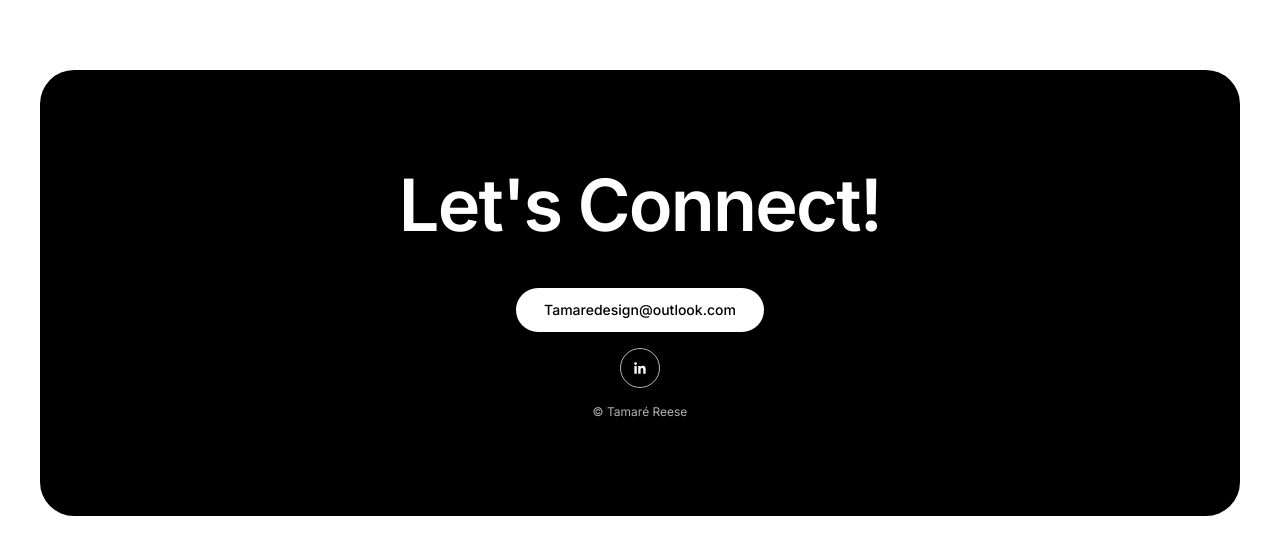
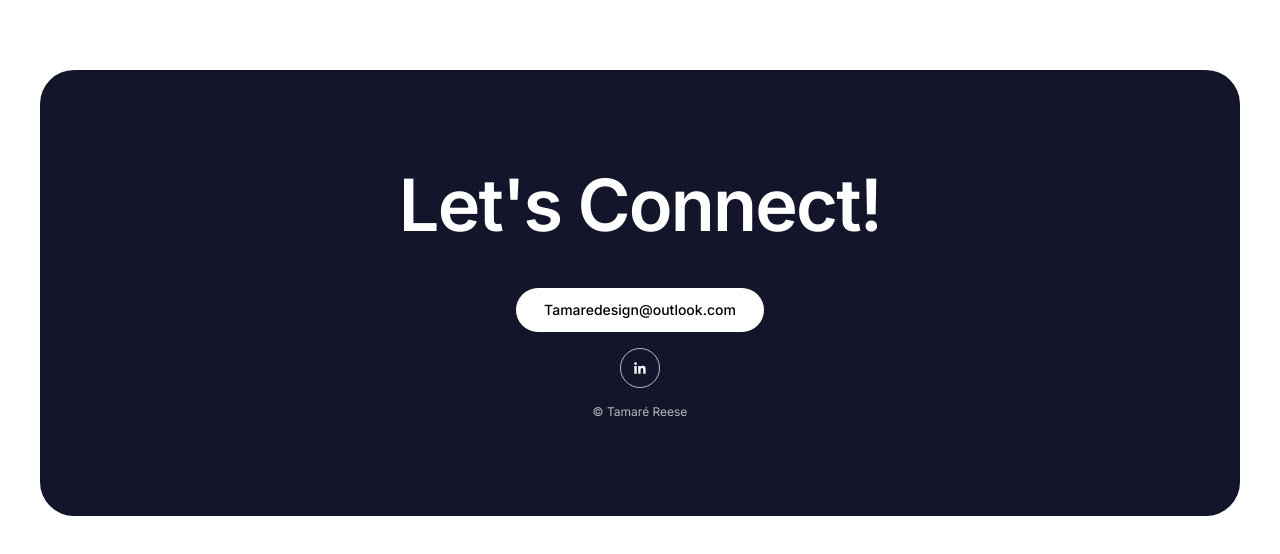
Before and after one commit to Blue-Hundred/2026-Portfolio-Website, a React (Vite) app: page / in a window 1280 px wide. Shown: the part 1236-1790 px from the top of the page. Built offline with nearby package versions, Linux system fonts and the light colour scheme.

Commit message:
Update CTA backgrounds to deep navy

```diff
--- a/src/app/AboutPage.tsx
+++ b/src/app/AboutPage.tsx
@@ -297,7 +297,7 @@ M-170 344 C -68 122, 170 -190, 350 78 C 502 312, 628 -136, 810 124 C 954 322, 10
 
       <section className="relative mt-[88px] sm:mt-[120px] pb-14 sm:pb-24 overflow-x-hidden">
         <div className="relative z-10 max-w-[1200px] mx-auto px-4 sm:px-8">
-          <div className="rounded-[28px] sm:rounded-[34px] bg-black text-white px-5 sm:px-12 py-14 sm:py-24 flex flex-col items-center text-center">
+          <div className="rounded-[28px] sm:rounded-[34px] bg-[rgb(19,21,42)] text-white px-5 sm:px-12 py-14 sm:py-24 flex flex-col items-center text-center">
             <h2
               className="text-[34px] sm:text-[58px] lg:text-[72px] font-semibold max-w-[520px] pb-1 text-white leading-[1.08]"
               style={{ letterSpacing: "-1.8px" }}
--- a/src/app/App.tsx
+++ b/src/app/App.tsx
@@ -303,7 +303,7 @@ M-170 330 C -20 170, 170 170, 320 330 C 470 490, 650 490, 800 330 C 960 160, 113
       <section className="relative mt-12 sm:mt-20 pb-14 sm:pb-24 overflow-x-hidden">
 
         <div className="relative z-10 max-w-[1440px] mx-auto px-4 sm:px-8 lg:px-10">
-          <div className="rounded-[28px] sm:rounded-[34px] bg-black text-white px-5 sm:px-12 py-14 sm:py-24 flex flex-col items-center text-center">
+          <div className="rounded-[28px] sm:rounded-[34px] bg-[rgb(19,21,42)] text-white px-5 sm:px-12 py-14 sm:py-24 flex flex-col items-center text-center">
           <h2
             className="text-[34px] sm:text-[58px] lg:text-[72px] font-semibold max-w-[520px] pb-1 text-white leading-[1.08]"
             style={{ letterSpacing: "-1.8px" }}
```
